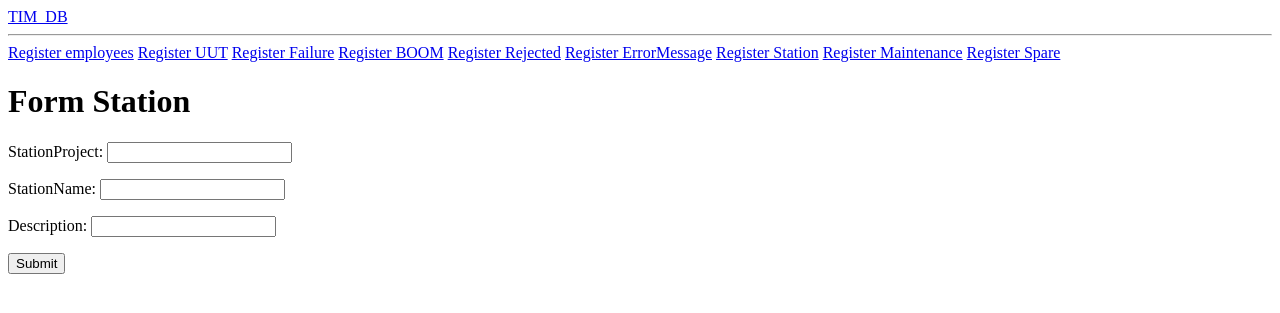
After one commit to JoseArevalozz/Tim_db, a Django app: page /station_form/ in a window 1280 px wide. The commit adds this page. Shown: the top 313 px of the page. Run offline with Django 4.2, Linux system fonts and the light colour scheme.

Commit message:
update db (spare, station)

```diff
--- a/forms_db/forms.py
+++ b/forms_db/forms.py
@@ -1,6 +1,6 @@
 from django.forms import ModelForm, PasswordInput, CharField
 # from django import forms
-from .models import Employes, Uut, Failures, Booms, Rejected
+from .models import Employes, Uut, Failures, Booms, Rejected, ErrorMessages, Station, Maintenance, SparePart
 
 class EmployeesForm(ModelForm):
     password = CharField(widget=PasswordInput())
@@ -27,3 +27,23 @@ class RejectedForm(ModelForm):
     class Meta:
         model = Rejected
         fields = '__all__'
+
+class ErrorMessageForm(ModelForm):
+    class Meta:
+        model = ErrorMessages
+        fields = '__all__'
+
+class StationForm(ModelForm):
+    class Meta:
+        model = Station
+        fields = '__all__'
+
+class MaintenanceForm(ModelForm):
+    class Meta:
+        model = Maintenance
+        fields = '__all__'
+
+class SpareForm(ModelForm):
+    class Meta:
+        model = SparePart
+        fields = '__all__'
--- a/forms_db/models.py
+++ b/forms_db/models.py
@@ -66,4 +66,49 @@ class Rejected(models.Model):
     employee_e = models.ForeignKey(Employes, on_delete=models.CASCADE)
 
     def __str__(self):
-        return self.dateRejected
+        return ''
+
+class ErrorMessages(models.Model):
+    # id =
+    message = models.CharField(max_length=150)
+    date = models.DateTimeField(auto_now=True)
+    employee_e = models.ForeignKey(Employes, on_delete=models.CASCADE)
+    pn_b = models.ForeignKey(Booms, on_delete=models.CASCADE)
+
+    def __str__(self):
+        return self.message
+
+class Station(models.Model):
+    # id_station =
+    stationProject = models.CharField(max_length=100)
+    stationName = models.CharField(max_length=50)
+    description = models.CharField(max_length=150)
+    date = models.DateTimeField(auto_now=True)
+
+    def __str__(self):
+        return self.stationProject
+
+class Maintenance(models.Model):
+    # id =
+    # id_sp =
+    maintenanceType = models.CharField(max_length=100)
+    statition_s = models.ForeignKey(Station, on_delete=models.CASCADE)
+    employee_e = models.ForeignKey(Employes, on_delete=models.CASCADE)
+    failureM = models.CharField(max_length=100)
+    causeCategoryS = models.CharField(max_length=100)
+    dateStart = models.DateTimeField(auto_now=True)
+    dateFinish = models.DateTimeField()
+    status = models.BooleanField(default=True)
+
+    def __str__(self):
+        return self.maintenanceType
+
+class SparePart(models.Model):
+    # id =
+    date = models.DateTimeField(auto_now=True)
+    quantity = models.IntegerField()
+    description = models.CharField(max_length=100)
+    pn = models.CharField(max_length=50)
+
+    def __str__(self):
+        return self.description
--- /dev/null
+++ b/forms_db/templates/base/station_form.html
@@ -0,0 +1,13 @@
+{% extends 'main.html' %}
+
+{% block content %}
+
+<div>
+    <h1>Form Station</h1>
+    <form method="POST">
+        {% csrf_token %}
+        {{form.as_p}}
+        <input type="submit" name="Submit">
+    </form>
+</div>
+{% endblock %}
--- a/forms_db/urls.py
+++ b/forms_db/urls.py
@@ -8,5 +8,9 @@ urlpatterns = [
     path('uut_form/', views.uutForm, name='uut_form'),
     path('failure_form/', views.failureForm, name='failure_form'),
     path('boom_form/', views.boomForm, name='boom_form'),
-    path('rejected_form/', views.rejectedForm, name='rejected_form')
+    path('rejected_form/', views.rejectedForm, name='rejected_form'),
+    path('errorMessage_form/', views.errorMessageForm, name='errorMessage_form'),
+    path('station_form/', views.stationForm, name='station_form'),
+    path('maintenance_form/', views.maintenanceForm, name='maintenance_form'),
+    path('spare_form/', views.spareForm, name='spare_form')
 ]
--- a/forms_db/views.py
+++ b/forms_db/views.py
@@ -1,5 +1,5 @@
 from django.shortcuts import render, redirect
-from .forms import EmployeesForm, UutForm, FailureForm, BoomForm, RejectedForm
+from .forms import EmployeesForm, UutForm, FailureForm, BoomForm, RejectedForm, ErrorMessageForm, StationForm, MaintenanceForm, SpareForm
 from .models import Uut
 
 # Create your views here.
@@ -67,3 +67,51 @@ def rejectedForm(request):
 
     context = {'form': form}
     return render(request=request, template_name='base/rejected_form.html', context=context)
+
+def errorMessageForm(request):
+    form = ErrorMessageForm()
+
+    if request.method == 'POST':
+        form = ErrorMessageForm(request.POST)
+        if form.is_valid():
+            form.save()
+            return redirect('home')
+
+    context = {'form': form}
+    return render(request=request, template_name='base/errorMessage.html', context=context)
+
+def stationForm(request):
+    form = StationForm()
+
+    if request.method == 'POST':
+        form = StationForm(request.POST)
+        if form.is_valid():
+            form.save()
+            return redirect('home')
+
+    context = {'form': form}
+    return render(request=request, template_name='base/station_form.html', context=context)
+
+def maintenanceForm(request):
+    form = MaintenanceForm()
+
+    if request.method == 'POST':
+        form = MaintenanceForm(request.POST)
+        if form.is_valid():
+            form.save()
+            return redirect('home')
+
+    context = {'form': form}
+    return render(request=request, template_name='base/maintenance_form.html', context=context)
+
+def spareForm(request):
+    form = SpareForm()
+
+    if request.method == 'POST':
+        form = SpareForm(request.POST)
+        if form.is_valid():
+            form.save()
+            return redirect('home')
+
+    context = {'form': form}
+    return render(request=request, template_name='base/spare_form.html', context=context)
--- a/templates/main.html
+++ b/templates/main.html
@@ -14,7 +14,11 @@
     <a href="{% url 'uut_form' %}">Register UUT</a>
     <a href="{% url 'failure_form' %}">Register Failure</a>
     <a href="{% url 'boom_form' %}">Register BOOM</a>
-    <a href="{% url 'rejected_form' %}">Register BOOM</a>
+    <a href="{% url 'rejected_form' %}">Register Rejected</a>
+    <a href="{% url 'errorMessage_form' %}">Register ErrorMessage</a>
+    <a href="{% url 'station_form' %}">Register Station</a>
+    <a href="{% url 'maintenance_form' %}">Register Maintenance</a>
+    <a href="{% url 'spare_form' %}">Register Spare</a>
     {% block content %}
 
     {% endblock  %}
```
Also changed, not shown: forms_db/admin.py (+6 -1 lines), forms_db/templates/base/errorMessage.html (added, +14 -0 lines), forms_db/templates/base/maintenance_form.html (added, +12 -0 lines), forms_db/templates/base/spare_form.html (added, +12 -0 lines), db.sqlite3, forms_db/migrations/0010_errormessages.py (added), forms_db/migrations/0011_station.py (added), forms_db/migrations/0012_rename_last_maintenance_station_date.py (added), forms_db/migrations/0013_maintenance.py (added).
